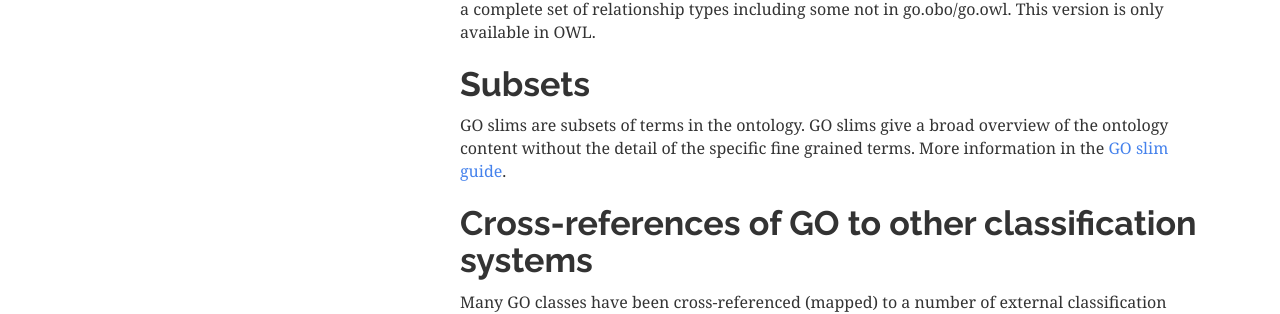
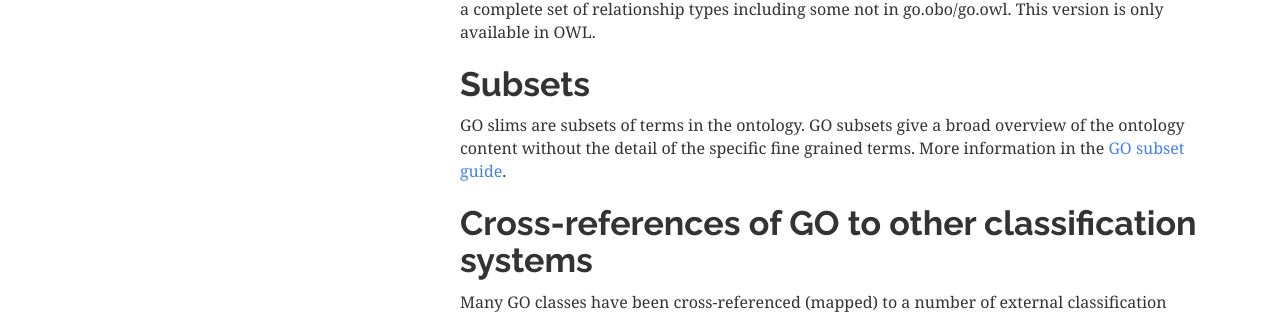
Before and after one commit to geneontology/geneontology.github.io, a Jekyll site: the page built from _docs/download-ontology.md, in a window 1280 px wide and 900 px high, scrolled down 541 px. Shown: the part 408-722 px from the top of the window. Built offline with Jekyll 4.4.1, drawn with Linux system fonts in a browser that asks for light colours; nearby versions of some CDN libraries.

Commit message:
Update download-ontology.md

```diff
--- a/_docs/download-ontology.md
+++ b/_docs/download-ontology.md
@@ -26,7 +26,7 @@ These files contain the core GO ontology in two formats, OBO and OWL-RDF/XML. Th
 This is the fully axiomatised of the GO. It includes cross-ontology relationships (axioms) and imports additional required ontologies including ChEBI, cell ontology and Uberon. It also includes a complete set of relationship types including some not in go.obo/go.owl. This version is only available in OWL.
 ## Subsets
 
-GO slims are subsets of terms in the ontology. GO slims give a broad overview of the ontology content without the detail of the specific fine grained terms. More information in the [GO slim guide](http://geneontology.org/page/go-slim-and-subset-guide/).
+GO slims are subsets of terms in the ontology. GO subsets give a broad overview of the ontology content without the detail of the specific fine grained terms. More information in the [GO subset guide](http://geneontology.org/page/go-slim-and-subset-guide/).
 ## Cross-references of GO to other classification systems
 
 Many GO classes have been cross-referenced (mapped) to a number of external classification systems. The [Cross-references of External Classification Systems to GO](/docs/download-mappings/) page contains more information and links to the Cross-reference2GO files.
```
